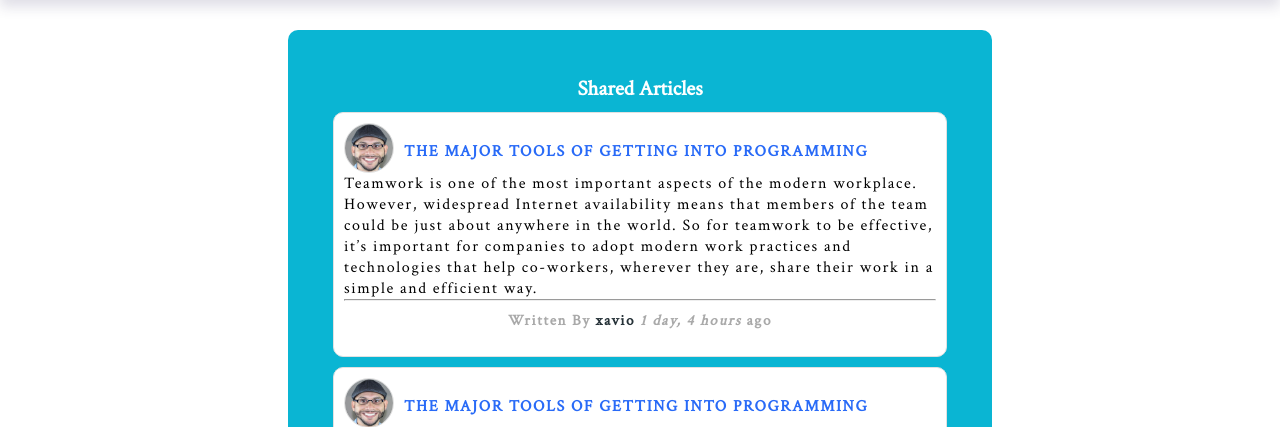
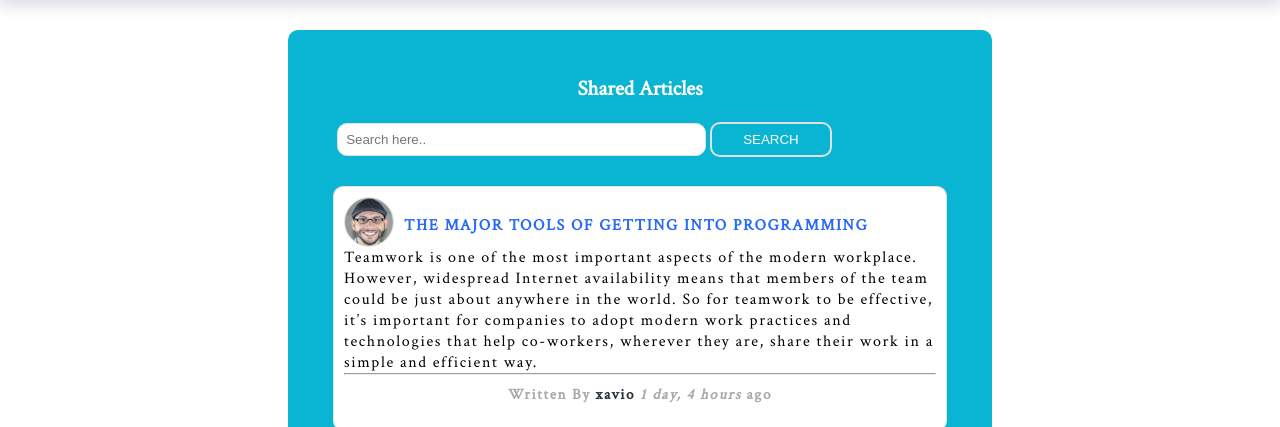
Before and after one commit to Rxavio/teamwork-blog, a Django app: page / in a window 1280 px wide. Shown: the part 80-507 px from the top of the page. Run offline with Django 3.2, Linux system fonts and the light colour scheme; data comes from the database, SQL or seed files in the repository.

Commit message:
add search fields and some admin customization

```diff
--- a/mywork/workdjango/admin.py
+++ b/mywork/workdjango/admin.py
@@ -1,5 +1,8 @@
 from django.contrib import admin
+from django.contrib.auth.models import Group
 from .models import Post
+
+admin.site.site_header='Admin CMS Panel'
 
 class PostAdmin(admin.ModelAdmin):
     list_display=('title','date_posted','date_updated','author','status')
@@ -9,3 +12,4 @@ class PostAdmin(admin.ModelAdmin):
 
 
 admin.site.register(Post,PostAdmin)
+admin.site.unregister(Group)
--- a/mywork/workdjango/static/workdjango/home.css
+++ b/mywork/workdjango/static/workdjango/main.css
@@ -33,7 +33,7 @@
     -moz-border-radius: 10px;
     -ms-border-radius: 10px;
     -o-border-radius: 10px;
-}
+  }
   .shared-form img{
     width: 100%;
     height: 300px;
@@ -148,6 +148,21 @@
   .shared-form button:hover,.form.button :active{
     color: var(--mainBlack);
   }
+  .shared-form input{
+    background: var(--mainWhite);
+    width: 60%;
+    margin: 0 0 20px;
+    margin-left: -18%;
+    padding: 8px;
+    box-sizing: border-box;
+    border: 1px solid #e1e1e1;
+    outline: 0;
+    border-radius: 10px;
+    -webkit-border-radius: 10px;
+    -moz-border-radius: 10px;
+    -ms-border-radius: 10px;
+    -o-border-radius: 10px;
+}
 
 
 
@@ -192,7 +207,7 @@
    border-radius: 40%;
 
   */
- .info-card h4 {
+  .info-card h4 {
     font-size: 14px;
     text-transform: uppercase;
     color: var(--primaryColor);
--- a/mywork/workdjango/templates/workdjango/base.html
+++ b/mywork/workdjango/templates/workdjango/base.html
@@ -9,7 +9,7 @@
     <link href='https://fonts.googleapis.com/css?family=Crimson Text' rel='stylesheet'>
     <link rel="icon" type="image/png" href="{% static 'images/favicon.png' %}">
 	   <link rel="stylesheet" type="text/css" href="{% static 'workdjango/nav.css' %}">
-     <link rel="stylesheet" type="text/css" href="{% static 'workdjango/home.css' %}">
+     <link rel="stylesheet" type="text/css" href="{% static 'workdjango/main.css' %}">
      <link rel="stylesheet" type="text/css" href="{% static 'workdjango/logs.css' %}">
      <link rel="stylesheet" type="text/css" href="{% static 'workdjango/write-article.css' %}">
      <link rel="stylesheet" type="text/css" href="{% static 'workdjango/pagination.css' %}">
--- a/mywork/workdjango/templates/workdjango/home.html
+++ b/mywork/workdjango/templates/workdjango/home.html
@@ -4,6 +4,12 @@
 <div class="shared-article-page">
   <div class="shared-form">
    <h3>Shared Articles</h3>
+  <form action=""method="GET">
+  <input type="search" placeholder="Search here.." name="q">
+  <button type="submit">Search</button>
+  </form>
+
+
  {% for post in posts %}
 
   <div class="info-card">
--- a/mywork/workdjango/views.py
+++ b/mywork/workdjango/views.py
@@ -2,6 +2,7 @@ from django.shortcuts import render, get_object_or_404
 from django.contrib.auth.mixins import LoginRequiredMixin, UserPassesTestMixin
 from django.contrib.messages.views import SuccessMessageMixin
 from django.contrib.auth.models import User
+
 from django.views.generic import (
     ListView,
     CreateView,
```
